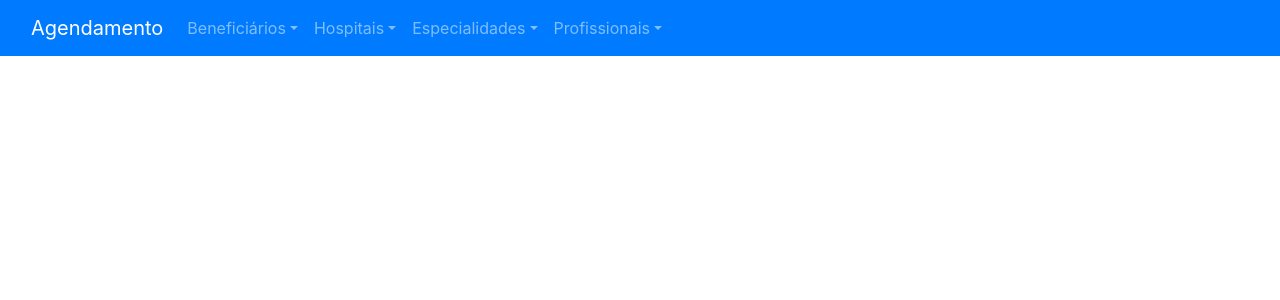
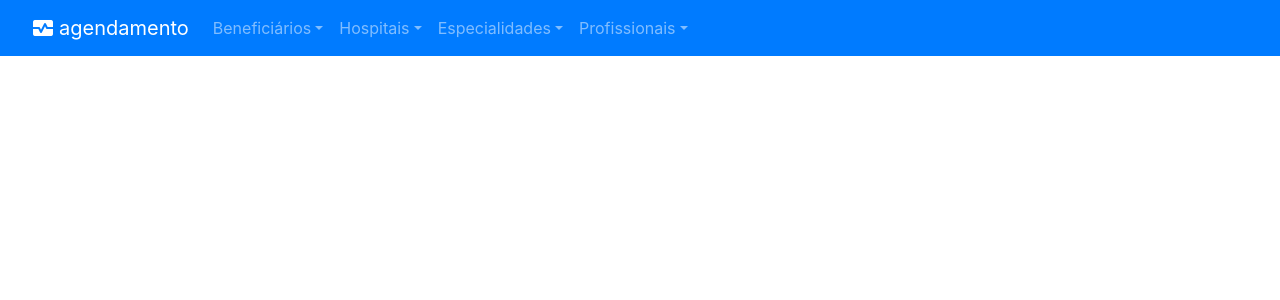
Before and after one commit to GrupoAgendamento/AgendamentoHospitalar, an Angular app in the folder FrontEnd/AgendamentoMedico/: page / in a window 1280 px wide. Shown: the top 300 px of the page. Built offline with nearby package versions, Linux system fonts and the light colour scheme.

Commit message:
Adicionando icone no nav

```diff
--- a/FrontEnd/AgendamentoMedico/src/app/Nav/Nav.component.css
+++ b/FrontEnd/AgendamentoMedico/src/app/Nav/Nav.component.css
@@ -0,0 +1,3 @@
+.icon-white {
+    color: white;
+}
--- a/FrontEnd/AgendamentoMedico/src/app/Nav/Nav.component.html
+++ b/FrontEnd/AgendamentoMedico/src/app/Nav/Nav.component.html
@@ -1,10 +1,14 @@
 <nav class="navbar navbar-expand-lg navbar-dark bg-primary">
 <div class="container-fluid">
 
-    <a class="navbar-brand" href="#">Agendamento</a>
+  <span class="material-icons icon-white">
+    monitor_heart
+  </span>
+  <a class="navbar-brand ml-1" href="#">agendamento</a>
 
   <div class="collapse navbar-collapse" id="navbarNavDropdown">
     <ul class="navbar-nav me-auto mb-2 mb-lg-0">
+      <link rel="stylesheet" href="https://fonts.googleapis.com/css2?family=Material+Symbols+Outlined:opsz,wght,FILL,GRAD@20..48,100..700,0..1,-50..200" />
         <li class="nav-item dropdown">
           <a class="nav-link dropdown-toggle" href="" data-toggle="dropdown" aria-expanded="false">Beneficiários</a>
           <ul class="dropdown-menu">
@@ -37,26 +41,3 @@
   </div>
 </div>
 </nav>
-
-<!-- <nav class="navbar navbar-expand-lg navbar-dark bg-dark" aria-label="Ninth navbar example">
-
-          <li class="nav-item">
-            <a class="nav-link active" aria-current="page" href="#">Home</a>
-          </li>
-          <li class="nav-item">
-            <a class="nav-link" href="#">Link</a>
-          </li>
-          <li class="nav-item">
-            <a class="nav-link disabled">Disabled</a>
-          </li>
-          <li class="nav-item dropdown">
-            <a class="nav-link dropdown-toggle" href="#" data-toggle="dropdown" aria-expanded="false">Dropdown</a>
-            <ul class="dropdown-menu">
-              <li><a class="dropdown-item" href="#">Action</a></li>
-              <li><a class="dropdown-item" href="#">Another action</a></li>
-              <li><a class="dropdown-item" href="#">Something else here</a></li>
-            </ul>
-          </li>
-        </ul>
-
-  </nav> -->
--- a/FrontEnd/AgendamentoMedico/src/app/hospital/hospital-lista/hospital-lista.component.html
+++ b/FrontEnd/AgendamentoMedico/src/app/hospital/hospital-lista/hospital-lista.component.html
@@ -8,7 +8,6 @@
             type="text"
             class="form-control mr-2"
             placeholder="buscar"
-            [(ngModel)]="buscaNome"
             >
     </div>
 </div>
@@ -29,7 +28,7 @@
        </tr>
     </thead>
     <tbody>
-        <tr *ngFor="let hospital of hospitalLista | filter:buscaNome">
+        <tr *ngFor="let hospital of hospitalLista">
             <td>{{hospital.nome}}</td>
             <td>{{hospital.cnpj}}</td>
             <td>{{hospital.endereco}}</td>
--- a/FrontEnd/AgendamentoMedico/src/app/hospital/hospital-lista/hospital-lista.component.ts
+++ b/FrontEnd/AgendamentoMedico/src/app/hospital/hospital-lista/hospital-lista.component.ts
@@ -12,7 +12,6 @@ import { map } from 'rxjs';
 
 export class HospitalListaComponent {
     hospitalLista: IHospitalDto[] = [];
-    buscaNome: string = '';
 
     constructor(private http: HttpClient, private router: Router) {
         this.getHospitais();
--- a/FrontEnd/AgendamentoMedico/src/index.html
+++ b/FrontEnd/AgendamentoMedico/src/index.html
@@ -7,6 +7,7 @@
   <meta name="viewport" content="width=device-width, initial-scale=1">
   <link rel="icon" type="image/x-icon" href="favicon.ico">
   <link  rel="stylesheet"  href="https://stackpath.bootstrapcdn.com/bootstrap/4.1.3/css/bootstrap.min.css"  integrity="sha384-MCw98/SFnGE8fJT3GXwEOngsV7Zt27NXFoaoApmYm81iuXoPkFOJwJ8ERdknLPMO"  crossorigin="anonymous">
+  <link href="https://fonts.googleapis.com/icon?family=Material+Icons" rel="stylesheet">
 </head>
 <body>
   <app-root></app-root>
```
Lines whose indentation alone changed are shown as unchanged.
